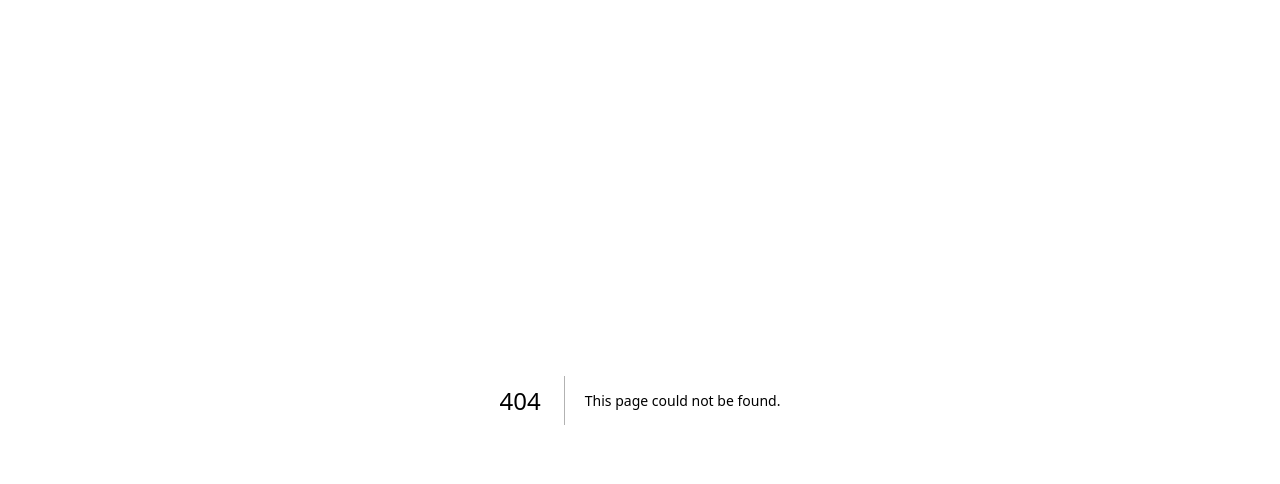
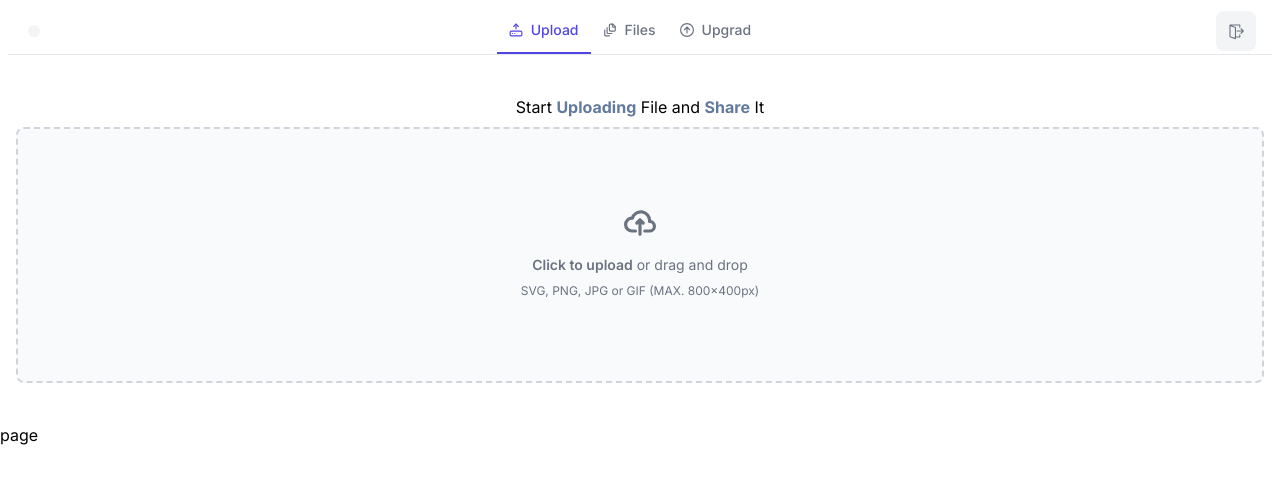
Before and after one commit to Zouziszzm/paperpigeon, a Next.js app: page /uplodeliarmus in a window 1280 px wide. Before the commit this address had no page. Shown: the top 484 px of the page. Built offline with nearby package versions, Linux system fonts and the light colour scheme.

Commit message:
upload page added

```diff
--- a/src/app/(mono)/(routes)/(Dashboard)/Files/page.jsx
+++ /dev/null
@@ -1,12 +0,0 @@
-import { UserButton } from "@clerk/nextjs";
-import React from "react";
-
-const Files = () => {
-  return (
-    <>
-      <p>files</p>
-    </>
-  );
-};
-
-export default Files;
--- a/src/app/(mono)/(routes)/(Dashboard)/Upload/page.jsx
+++ /dev/null
@@ -1,9 +0,0 @@
-import React from 'react'
-
-const Upload = () => {
-  return (
-    <div>Upload</div>
-  )
-}
-
-export default Upload
--- /dev/null
+++ b/src/app/(mono)/(routes)/(Dashboard)/uplodeliarmus/page.jsx
@@ -0,0 +1,9 @@
+import React from 'react'
+
+const page = () => {
+  return (
+    <div>page</div>
+  )
+}
+
+export default page
--- /dev/null
+++ b/src/components/Files/Files.jsx
@@ -0,0 +1,7 @@
+const Files = () => {
+  return (
+    <div>Files</div>
+  )
+}
+
+export default Files
--- a/src/components/Header/Navbar.jsx
+++ b/src/components/Header/Navbar.jsx
@@ -63,7 +63,7 @@
               <div className="sm:flex sm:gap-4">
                 <a
                   className="rounded-md bg-primary px-5 py-2.5 text-sm font-medium text-white shadow hover:bg-[#265073]"
-                  href="/Files"
+                  href="/uplodeliarmus"
                 >
                   Get Started
                 </a>
--- a/src/components/Sidebar/Sidebar.jsx
+++ b/src/components/Sidebar/Sidebar.jsx
@@ -1,37 +1,44 @@
 "use client";
 import { UserButton, SignOutButton } from "@clerk/nextjs";
-import React, { useState } from "react";
-import { motion } from "framer-motion";
+import React from "react";
 import * as Tabs from "@radix-ui/react-tabs";
-import { TbLogout } from "react-icons/tb";
 import { LuHardDriveUpload } from "react-icons/lu";
 import { LuFileStack } from "react-icons/lu";
 import { GrUpgrade } from "react-icons/gr";
 import { VscSignOut } from "react-icons/vsc";
-
+import Upload from "../Upload/Upload";
+import Files from "../Files/Files";
+import Upgrade from "../Upgrade/Upgrade";
 const Sidebar = () => {
   const tabItems = [
     {
       icon: <LuHardDriveUpload />,
       name: "Upload",
+      refers: Upload,
     },
     {
       icon: <LuFileStack />,
       name: "Files",
+      refers: Files,
     },
     {
       icon: <GrUpgrade />,
       name: "Upgrad",
+      refers: Upgrade,
     },
   ];
   return (
     <>
-      <Tabs.Root className="w-full mx-auto p-2" defaultValue="Overview">
+      <Tabs.Root className="w-full mx-auto p-2" defaultValue="Upload">
         <Tabs.List
           className="w-full border-b flex justify-between items-center gap-x-3 overflow-x-auto text-sm px-4"
           aria-label="Manage your own account"
         >
+          <div className="p-1">
+            <div className="p-1.5 bg-gray-100 rounded-lg">
               <UserButton />
+            </div>
+          </div>
           <div>
             {tabItems.map((item, idx) => (
               <Tabs.Trigger
@@ -39,25 +46,29 @@
                 className="group outline-none py-1.5 border-b-2 border-white text-gray-500 data-[state=active]:border-indigo-600 data-[state=active]:text-indigo-600"
                 value={item.name}
               >
-                <div className="flex items-center gap-x-2 py-1.5 px-3 rounded-lg duration-150 group-hover:text-indigo-600 group-hover:bg-gray-50 group-active:bg-gray-100 font-medium">
+                <div
+                  className={`
+                  flex items-center gap-x-2 py-1.5 px-3 rounded-lg duration-150 group-hover:text-indigo-600 group-hover:bg-gray-50 group-active:bg-gray-100 font-medium`}
+                >
                   {item.icon}
                   {item.name}
                 </div>
               </Tabs.Trigger>
             ))}
           </div>
+          <div className="p-1 h-[40px] w-[40px] bg-gray-100 rounded-lg flex justify-center items-center">
+            <div className="p-1.5">
               <SignOutButton>
                 <button className="flex" title="Sign out">
                   <VscSignOut className="outline-none text-gray-500 hover:text-indigo-600 hover:bg-gray-50 active:bg-gray-100 font-medium scale-125" />
                 </button>
               </SignOutButton>
+            </div>
+          </div>
         </Tabs.List>
         {tabItems.map((item, idx) => (
           <Tabs.Content key={idx} className="py-6" value={item.name}>
-            <p className="text-xs leading-normal">
-              This is <b>{item.name}</b> Tab containing the items to put in
-              here.
-            </p>
+            <item.refers />
           </Tabs.Content>
         ))}
       </Tabs.Root>
--- /dev/null
+++ b/src/components/Upgrade/Upgrade.jsx
@@ -0,0 +1,7 @@
+const Upgrade = () => {
+  return (
+    <div>Upgrade</div>
+  )
+}
+
+export default Upgrade
--- /dev/null
+++ b/src/components/Upload/Upload.jsx
@@ -0,0 +1,47 @@
+const Upload = () => {
+  return (
+    <>
+      <div className="p-2">
+        <p className="text-base text-center p-2">
+          Start <b className="text-primary">Uploading</b> File and <b className="text-primary">Share</b> It
+        </p>
+        <div>
+          <div class="flex items-center justify-center w-full">
+            <label
+              for="dropzone-file"
+              class="flex flex-col items-center justify-center w-full h-64 border-2 border-gray-300 border-dashed rounded-lg cursor-pointer bg-gray-50 dark:hover:bg-bray-800 dark:bg-gray-700 hover:bg-gray-100 dark:border-gray-600 dark:hover:border-gray-500 dark:hover:bg-gray-600"
+            >
+              <div class="flex flex-col items-center justify-center pt-5 pb-6">
+                <svg
+                  class="w-8 h-8 mb-4 text-gray-500 dark:text-gray-400"
+                  aria-hidden="true"
+                  xmlns="http://www.w3.org/2000/svg"
+                  fill="none"
+                  viewBox="0 0 20 16"
+                >
+                  <path
+                    stroke="currentColor"
+                    stroke-linecap="round"
+                    stroke-linejoin="round"
+                    stroke-width="2"
+                    d="M13 13h3a3 3 0 0 0 0-6h-.025A5.56 5.56 0 0 0 16 6.5 5.5 5.5 0 0 0 5.207 5.021C5.137 5.017 5.071 5 5 5a4 4 0 0 0 0 8h2.167M10 15V6m0 0L8 8m2-2 2 2"
+                  />
+                </svg>
+                <p class="mb-2 text-sm text-gray-500 dark:text-gray-400">
+                  <span class="font-semibold">Click to upload</span> or drag and
+                  drop
+                </p>
+                <p class="text-xs text-gray-500 dark:text-gray-400">
+                  SVG, PNG, JPG or GIF (MAX. 800x400px)
+                </p>
+              </div>
+              <input id="dropzone-file" type="file" class="hidden" />
+            </label>
+          </div>
+        </div>
+      </div>
+    </>
+  );
+};
+
+export default Upload;
```
Lines whose indentation alone changed are shown as unchanged.
